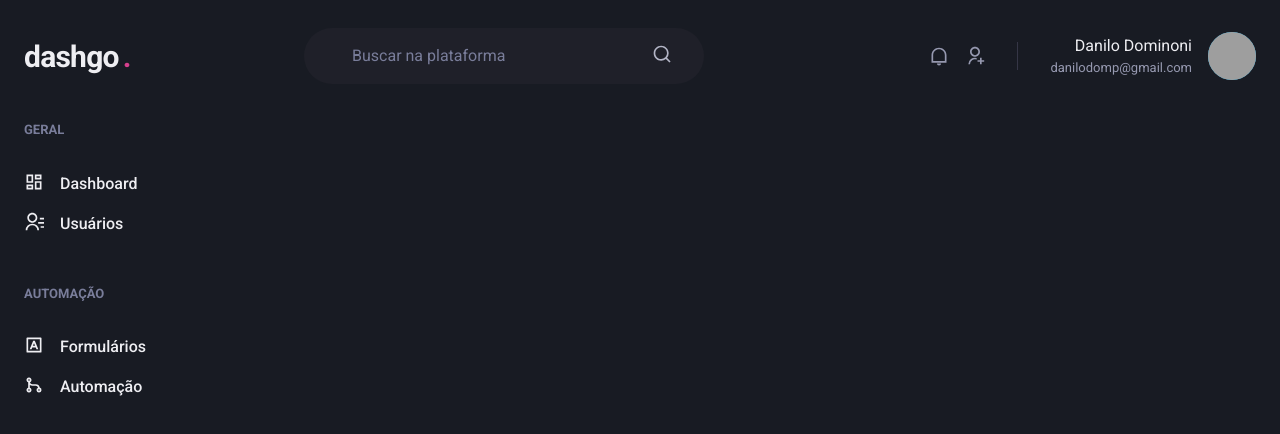
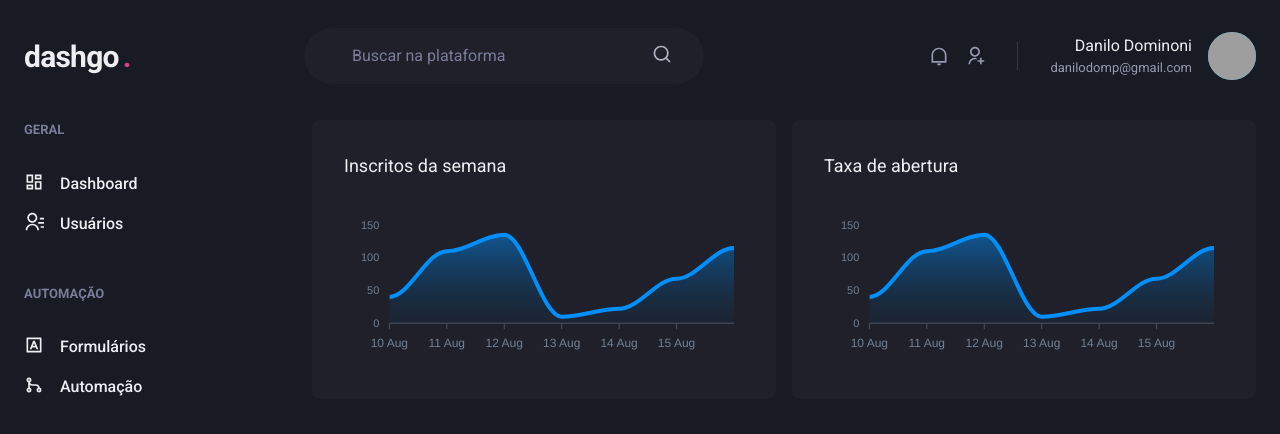
Before and after one commit to dnldmp/dashgo, a Next.js app: page /dashboard in a window 1280 px wide. Shown: the top 434 px of the page. Built offline with nearby package versions, Linux system fonts and the light colour scheme; grey boxes are pictures that could not be loaded.

Commit message:
Finishing dashboard page

```diff
--- a/package.json
+++ b/package.json
@@ -12,9 +12,11 @@
     "@chakra-ui/react": "^1.6.1",
     "@emotion/react": "^11.4.0",
     "@emotion/styled": "^11.3.0",
+    "apexcharts": "^3.27.3",
     "framer-motion": "^4.1.15",
     "next": "10.2.0",
     "react": "17.0.2",
+    "react-apexcharts": "^1.3.9",
     "react-dom": "17.0.2",
     "react-icons": "^4.2.0"
   },
--- a/src/pages/dashboard.tsx
+++ b/src/pages/dashboard.tsx
@@ -1,6 +1,63 @@
-import { Flex } from '@chakra-ui/layout';
+import { Box, Flex, SimpleGrid, Text, theme } from '@chakra-ui/react';
+import dynamic from 'next/dynamic'
 import { Header } from '../components/Header';
 import { Sidebar } from '../components/Sidebar';
+
+const Chart = dynamic(() => import('react-apexcharts'), {
+  ssr: false
+})
+
+const options = {
+  chart: {
+    toolbar: {
+      show: false ,
+    },
+    zoom: {
+      enabled: false,
+    },
+    foreColor: theme.colors.gray[500],
+  },
+  grid: {
+    show: false,
+  },
+  dataLabels: {
+    enabled: false,
+  },
+  tooltip: {
+    enabled: false
+  },
+  xaxis: {
+    type: 'datetime',
+    axisBorder: {
+      color: theme.colors.gray[600]
+    },
+    axisTicks: {
+      color: theme.colors.gray[600]
+    },
+    categories: [
+      '2021-08-10T00:00:00.000Z',
+      '2021-08-11T00:00:00.000Z',
+      '2021-08-12T00:00:00.000Z',
+      '2021-08-13T00:00:00.000Z',
+      '2021-08-14T00:00:00.000Z',
+      '2021-08-15T00:00:00.000Z',
+      '2021-08-16T00:00:00.000Z'
+    ],
+  },
+  fill: {
+    opacity: 0.3,
+    type: 'gradient',
+    gradient: {
+      shade: 'dark',
+      opacityFrom: 0.7,
+      opacityTo: 0.3,
+    }
+  }
+}
+
+const series = [
+  { name: 'series1', data: [40, 110, 135, 10, 22, 68, 115] }
+]
 
 export default function Dashboard(){
   return (
@@ -9,6 +66,26 @@
 
       <Flex w="100%" my="6" maxWidth={1480} mx="auto" px="6">
         <Sidebar />
+        <SimpleGrid flex="1" gap="4" minChildWidth="320px" align="flex-start">
+        <Box
+            p="8"
+            bg="gray.800"
+            borderRadius={8}
+            pb="4"
+          >
+            <Text fontSize="lg" mb="4">Inscritos da semana</Text>
+            <Chart options={options} series={series} type="area" height={160}/>
+          </Box>
+          <Box
+            p="8"
+            bg="gray.800"
+            borderRadius={8}
+            pb="4"
+          >
+            <Text fontSize="lg" mb="4">Taxa de abertura</Text>
+            <Chart options={options} series={series} type="area" height={160}/>
+          </Box>
+        </SimpleGrid>
       </Flex>
     </Flex>
   )
```
Also changed, not shown: 1 other file (tests, documents, lock files or other folders).
